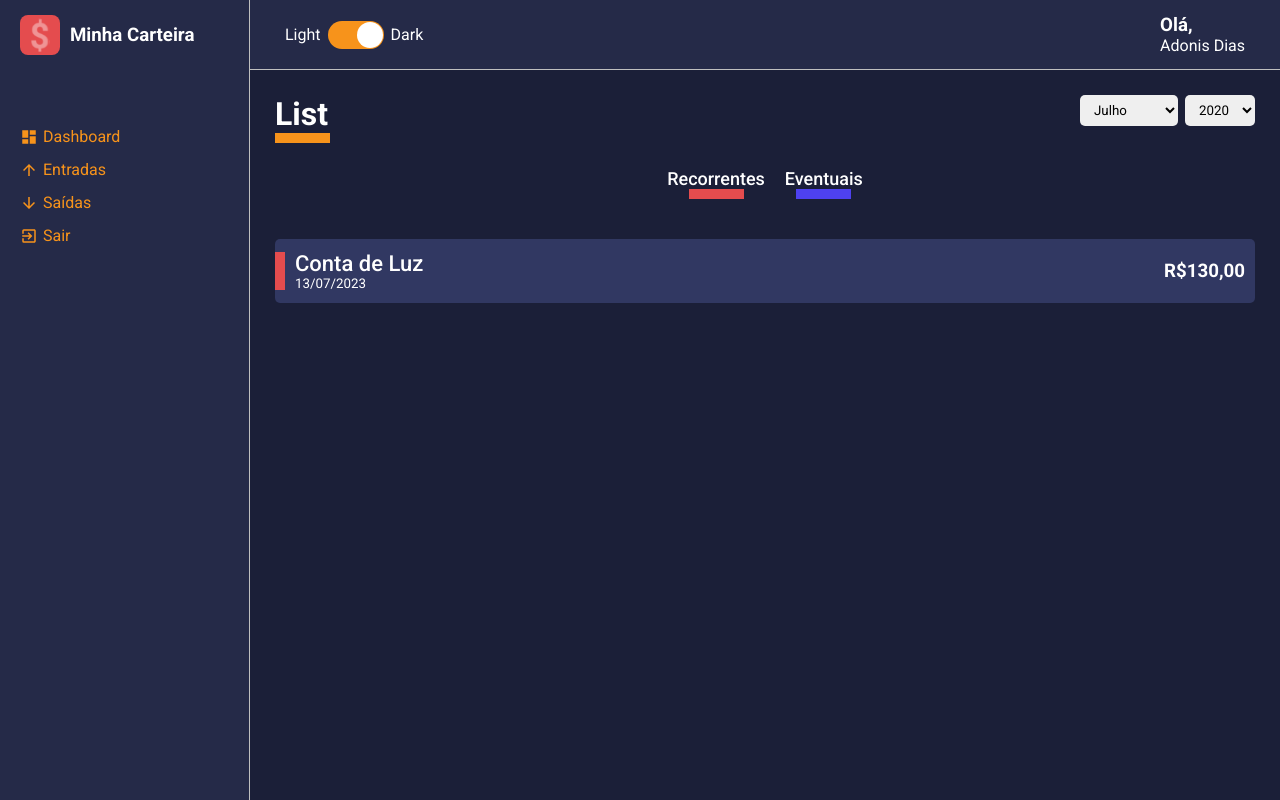
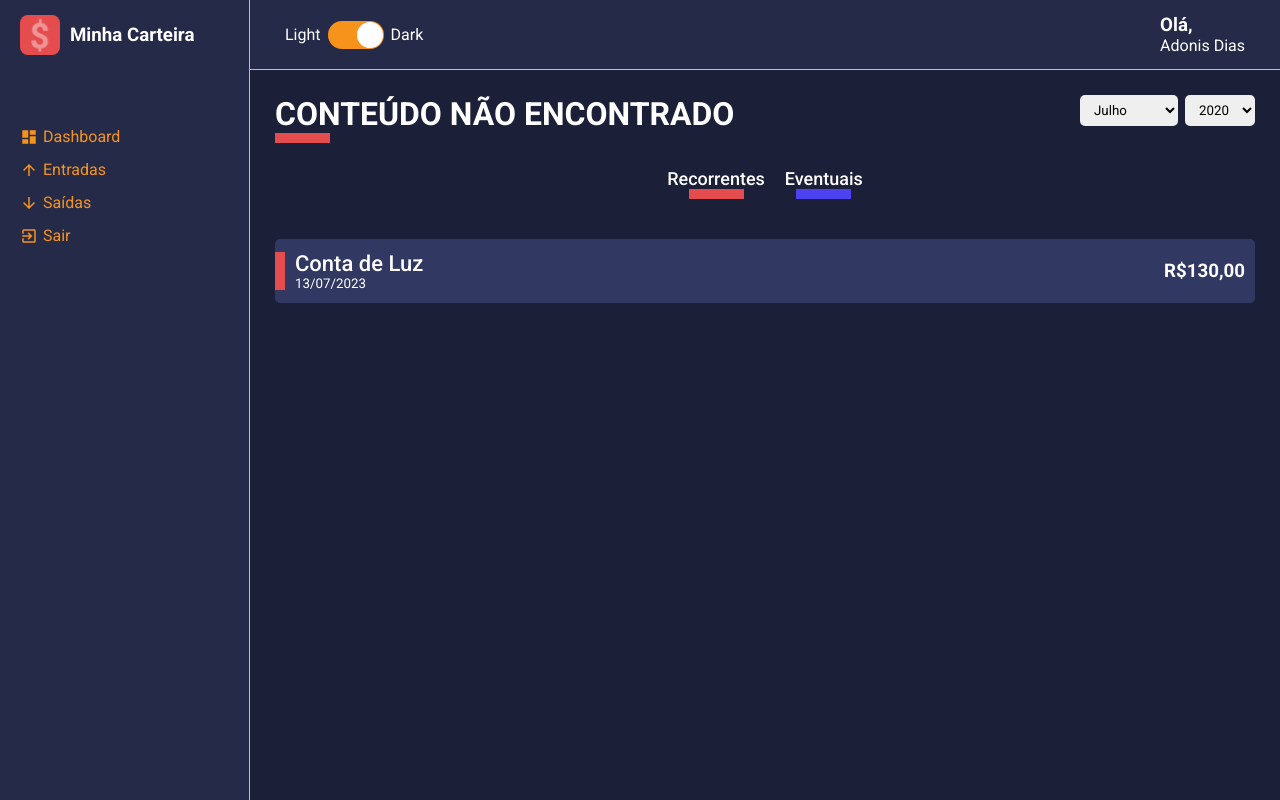
Before and after one commit to adonisdelima1/minha_carteira, a React (Create React App) app: page /list/1 in a window 1280 px wide. Built offline with nearby package versions, Linux system fonts and the light colour scheme.

Commit message:
feat: finish routing/navigation through aside menu for dashboard, incomes and outgoes

```diff
--- a/src/pages/List/index.tsx
+++ b/src/pages/List/index.tsx
@@ -1,10 +1,37 @@
+import { useMemo } from "react";
 import CashFlowCard from "../../components/CashFlowCard";
 import ContentHeader from "../../components/ContentHeader";
 import SelectInput from "../../components/SelectInput";
 import { Container, Content, Filters } from "./styles";
-
+import { useParams } from "react-router-dom";
 
 export default function List() {
+
+    let { type } = useParams();
+
+    // Vai definir se o título da page será de entradas ou saídas
+    const listPageHeader = useMemo(() => {
+        switch (type) {
+            case 'incomes':
+                return ({
+                            title: 'Entradas',
+                            lineColor: '#F7931B'
+                        });
+
+            case 'outgoes':
+                return ({
+                            title: 'Saídas',
+                            lineColor: '#E44C4E'
+                        });
+
+            default:
+                return (
+                    {
+                        title: 'CONTEÚDO NÃO ENCONTRADO',
+                        lineColor: '#E44C4E'
+                    });
+        }
+    }, [type]);
 
     const months = [
         {value: 7, label: 'Julho'},
@@ -20,7 +47,7 @@ export default function List() {
 
     return (
         <Container>
-            <ContentHeader title="List" lineColor="#F7931B">
+            <ContentHeader title={listPageHeader.title} lineColor={listPageHeader.lineColor}>
                 <SelectInput
                     options={months}
                     onChange={() => {}}
```
